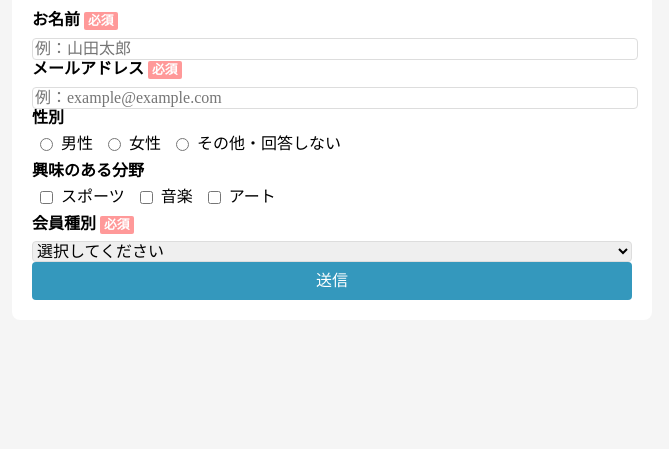
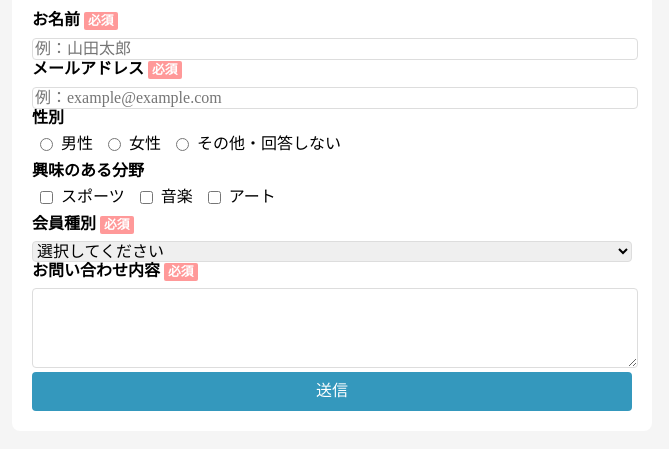
Before and after one commit to HAMA-G/HTML_basic, a plain HTML site: page form/index.html in a window 1280 px wide. Shown: the part 113-562 px from the top of the page, without its empty margins (308-977 px from the left). Drawn offline with Linux system fonts and the light colour scheme.

Commit message:
77_textarea

```diff
--- a/form/index.html
+++ b/form/index.html
@@ -60,6 +60,10 @@
 							<option value="senior">シニア会員</option>
 						</select>
 					</div>
+					<div class="form-group">
+						<label for="message">お問い合わせ内容<span class="required">必須</span></label>
+						<textarea id="message" name="message" rows="4" required></textarea>
+					</div>
 
 					<button type="submit">送信</button>
 				</div>
--- a/form/style.css
+++ b/form/style.css
@@ -31,7 +31,8 @@ h1 {
 
 input[type='text'],
 input[type='email'],
-select {
+select,
+textarea {
 	border: 1px solid #ddd;
 	border-radius: 4px;
 	font-size: 16px;
```
